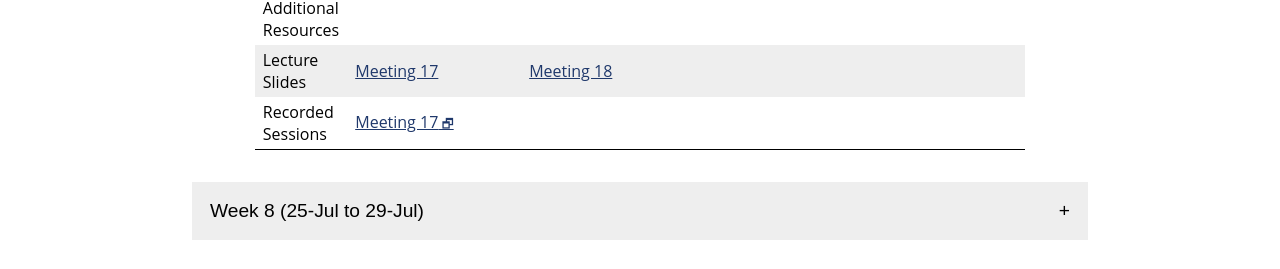
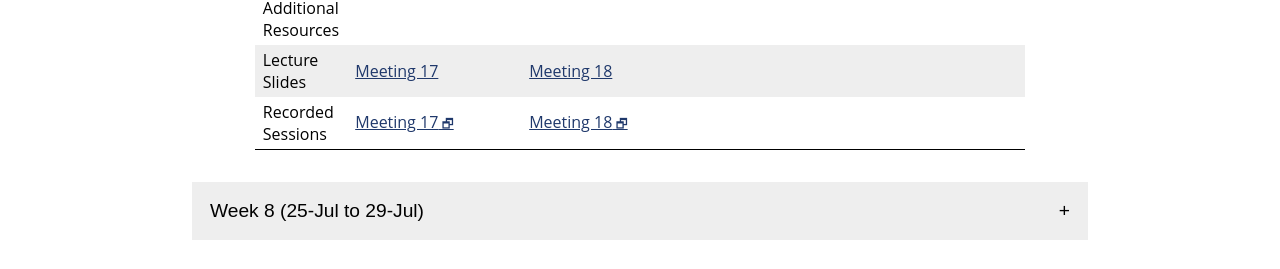
Before and after one commit to jhu-ip/cs220-summer22, a Jekyll site: the page built from material.md, in a window 1280 px wide. Shown: the part 1151-1420 px from the top of the page. Built offline with Jekyll 4.4.1, drawn with Linux system fonts in a browser that asks for light colours.

Commit message:
link to meeting 18 lecture recording

```diff
--- a/material.csv
+++ b/material.csv
@@ -234,6 +234,7 @@ Week,Day,Date,Type,Link text,URL
 7,2,20-Jul,Recap,Day 34,questions/day34.html
 7,2,20-Jul,Exercise,Introduce final project,#
 7,2,20-Jul,LectureSlides,Meeting 18,slides/class18.pdf
+7,2,20-Jul,Recording,Meeting 18,https://jh.hosted.panopto.com/Panopto/Pages/Viewer.aspx?id=7eafba17-394f-485e-82af-aed80122dfba
 
 7,3,22-Jul,Video,Enumerated Types,https://jh.hosted.panopto.com/Panopto/Pages/Viewer.aspx?id=00c8e477-aa8e-4357-bd0e-ae230027992c
 7,3,22-Jul,Video,Exceptions,https://jh.hosted.panopto.com/Panopto/Pages/Viewer.aspx?id=7e2654d0-197a-49fb-8d90-ae23002798b8
--- a/material.md
+++ b/material.md
@@ -411,7 +411,7 @@ the materials for that week.
     <tr>
       <td>Recorded<br>Sessions</td>
       <td><a class='external' target='_blank' href='https://jh.hosted.panopto.com/Panopto/Pages/Viewer.aspx?id=d76a16f8-03fa-42cc-8983-aed6010c28d4'>Meeting 17</a></td>
-      <td></td>
+      <td><a class='external' target='_blank' href='https://jh.hosted.panopto.com/Panopto/Pages/Viewer.aspx?id=7eafba17-394f-485e-82af-aed80122dfba'>Meeting 18</a></td>
       <td></td>
     </tr>
   </tbody>
```
